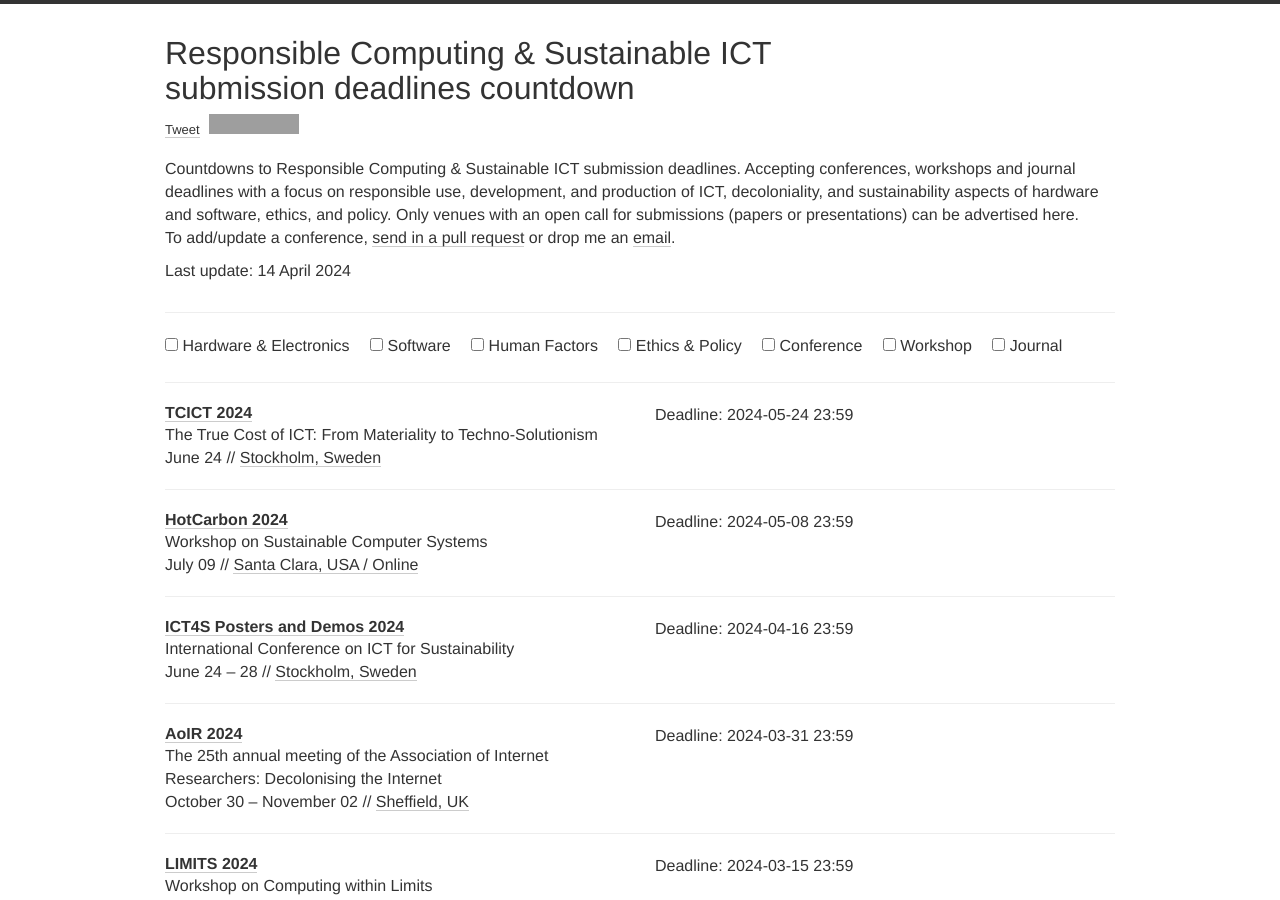
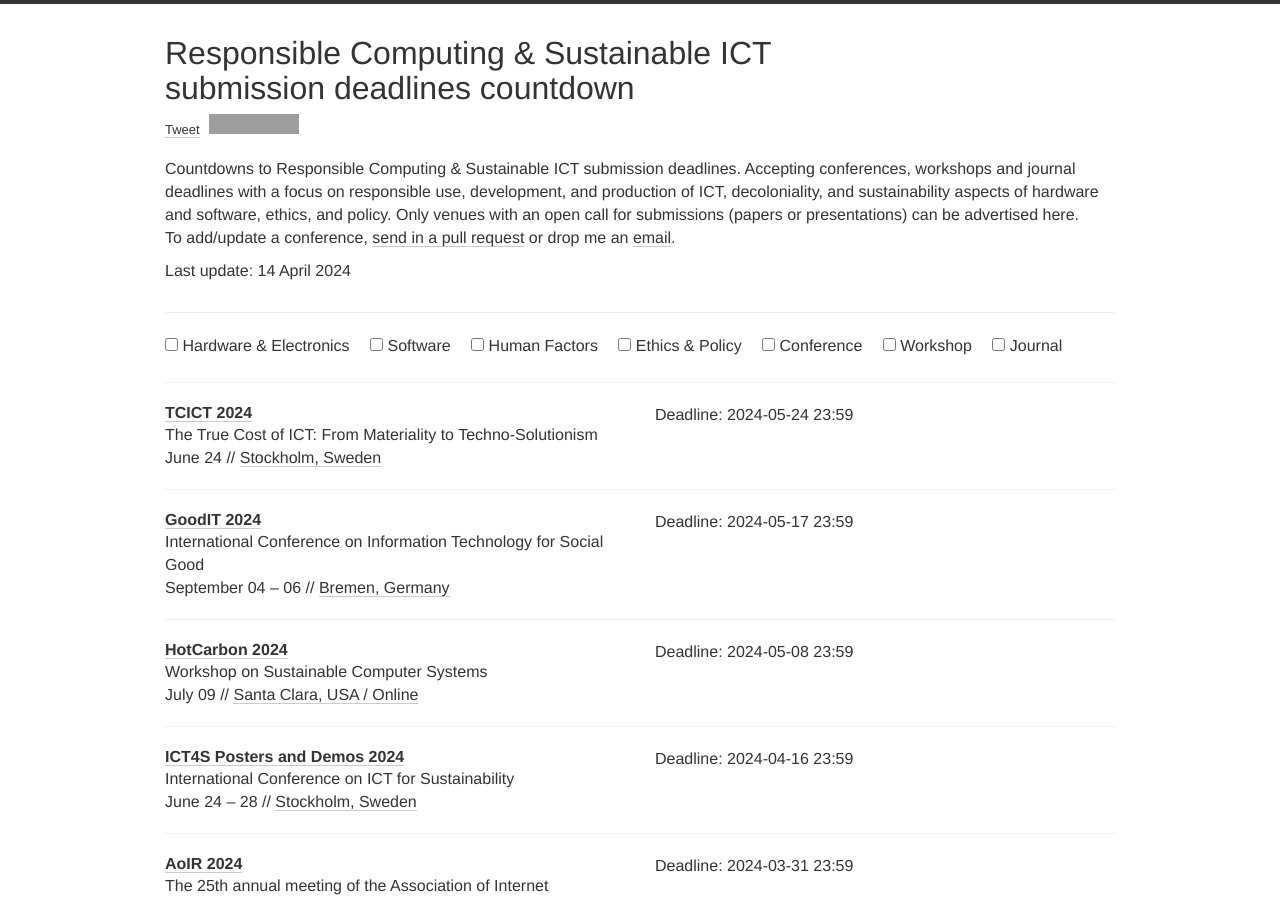
Before and after one commit to responsible-computing/responsible-computing.github.io, a Jekyll site: the page built from index.html, in a window 1280 px wide and 900 px high. Built offline with Jekyll 4.4.1, drawn with Linux system fonts in a browser that asks for light colours; nearby versions of some CDN libraries; comment, search, counter and statistics services are not loaded; grey boxes are pictures that could not be loaded.

Commit message:
added GoodIT

```diff
--- a/_data/conferences.yml
+++ b/_data/conferences.yml
@@ -12,6 +12,16 @@
   deadline:
     - "2024-05-24 23:59"
   place: Stockholm, Sweden
+  tags: [HARD, SOFT, HUCO, ETPO, SHOP]
+
+- name: GoodIT
+  year: 2024
+  date: "September 04 – 06"
+  description: "International Conference on Information Technology for Social Good"
+  link: https://blogs.uni-bremen.de/goodit2024/
+  deadline:
+    - "2024-05-17 23:59"
+  place: Bremen, Germany
   tags: [HARD, SOFT, HUCO, ETPO, SHOP]
 
 - name: HotCarbon
```
